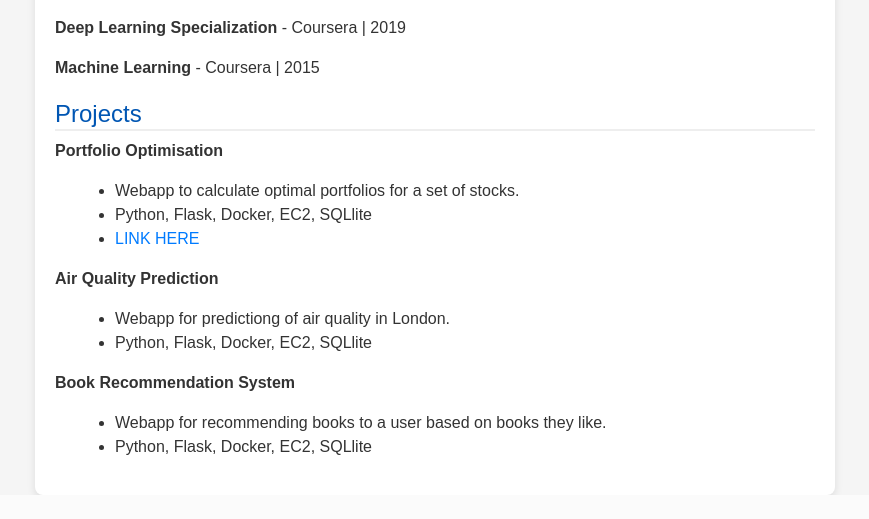
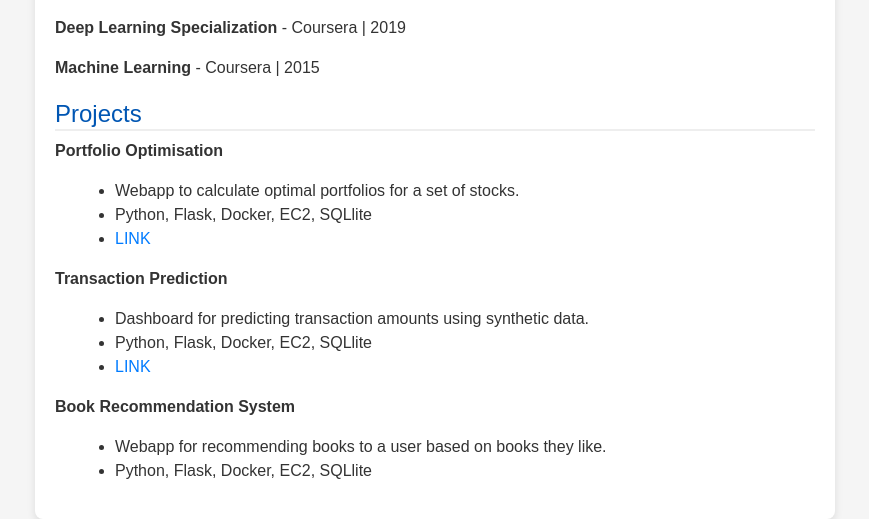
Before and after one commit to g-nightingale/cv-webapp, a Flask app: page / in a window 1280 px wide. Shown: the part 2273-2792 px from the top of the page, without its empty margins (205-1074 px from the left). Before the commit the page ends 2768 px from the top, so only its background shows below. Run offline with Flask 2, Linux system fonts and the light colour scheme; some libraries are stand-ins or nearby versions.

Commit message:
Update links

```diff
--- a/templates/cv.html
+++ b/templates/cv.html
@@ -163,12 +163,13 @@ and prioritise collection accounts. A/B testing results showed a recoveries upli
     <ul>
         <li>Webapp to calculate optimal portfolios for a set of stocks.</li>
         <li>Python, Flask, Docker, EC2, SQLlite</li>
-        <li><a href="http://www.geoffai.com/portfolio-optimisation">LINK HERE</a></li>
+        <li><a href="http://www.geoffai.com/portfolio-optimisation">LINK</a></li>
     </ul>
-    <p><strong>Air Quality Prediction</strong></p>
+    <p><strong>Transaction Prediction</strong></p>
     <ul>
-        <li>Webapp for predictiong of air quality in London.</li>
+        <li>Dashboard for predicting transaction amounts using synthetic data.</li>
         <li>Python, Flask, Docker, EC2, SQLlite</li>
+        <li><a href="http://www.geoffai.com/trans-pred-dashboard">LINK</a></li>
     </ul>
     <p><strong>Book Recommendation System</strong></p>
     <ul>
```
